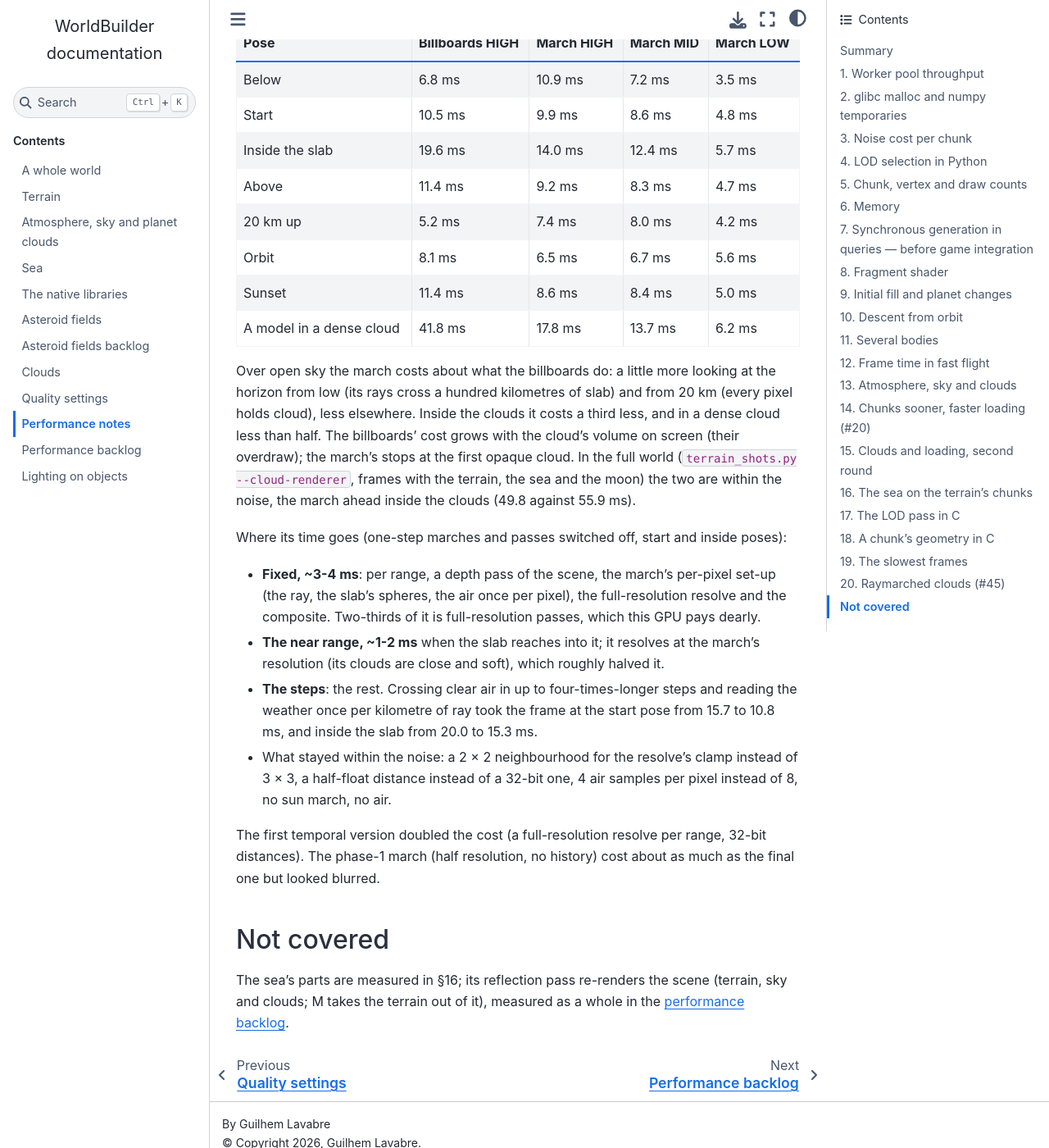
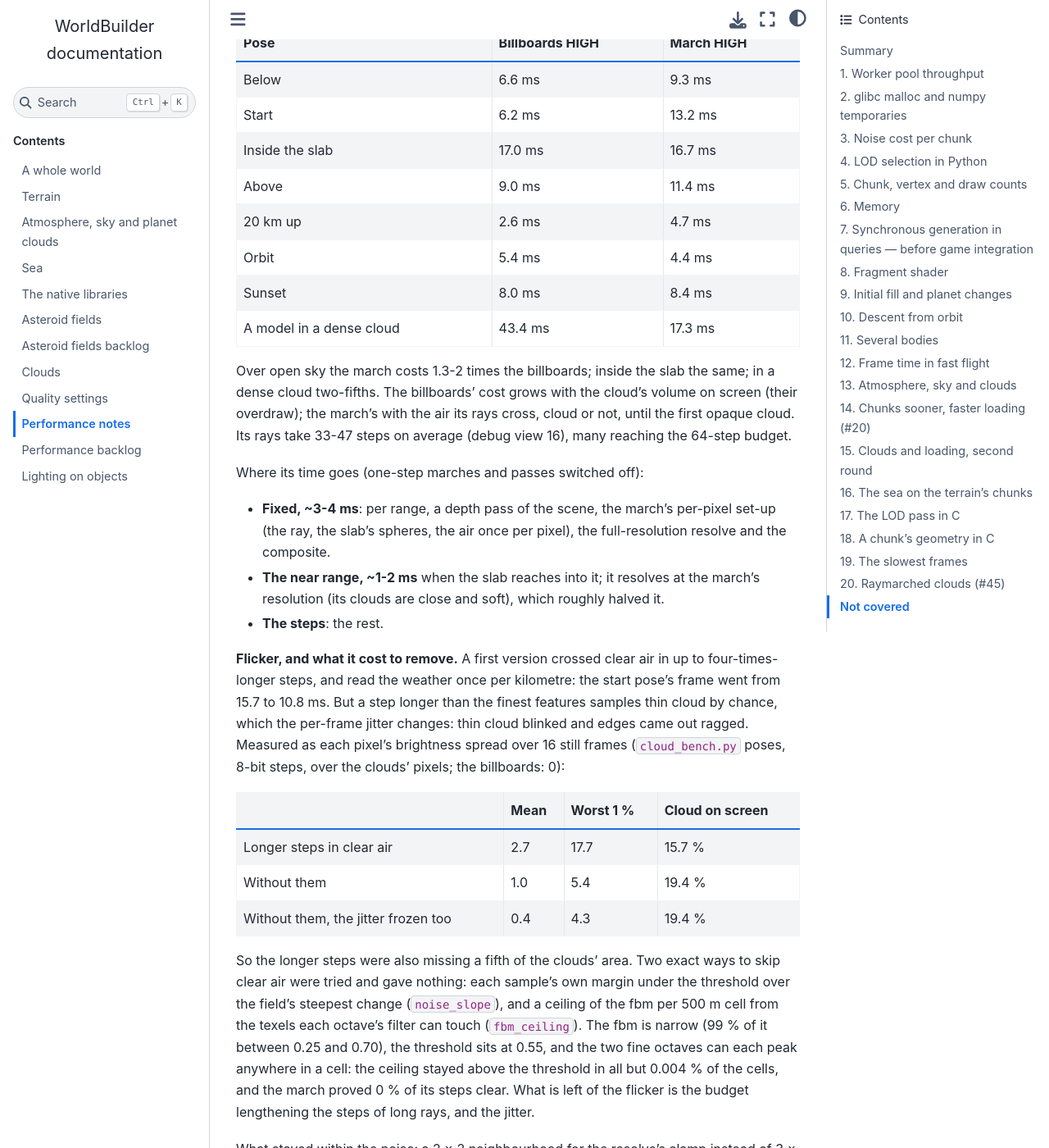
Before and after one commit to JoeDalton/WorldBuilder, a Sphinx documentation site: the page built from docs/source/performance.md, in a window 1280 px wide and 1400 px high, scrolled down 26630 px. Shown: the whole window at 82% size. Built offline with Sphinx 7.4.7 and the Sphinx Book theme 1.1.4, drawn with Linux system fonts in a browser that asks for light colours; pages that are not in the unit, such as notebooks, are missing from menus; some of the changed text lies outside the part shown.

Commit message:
Flicker is supposed to be gone but there is still some

```diff
--- a/docs/source/performance.md
+++ b/docs/source/performance.md
@@ -965,50 +965,64 @@ compared.
 | Orbit (deck only) | 7.0 ms | 8.4 ms | 6.2 ms | 5.6 ms |
 | Sunset | 4.1 ms | 6.7 ms | 8.1 ms | 6.1 ms |
 
-**Both renderers, one session:**
+**Both renderers, one session** (the march without longer steps in clear
+air, see below):
 
-| Pose | Billboards HIGH | March HIGH | March MID | March LOW |
-|---|---|---|---|---|
-| Below | 6.8 ms | 10.9 ms | 7.2 ms | 3.5 ms |
-| Start | 10.5 ms | 9.9 ms | 8.6 ms | 4.8 ms |
-| Inside the slab | 19.6 ms | 14.0 ms | 12.4 ms | 5.7 ms |
-| Above | 11.4 ms | 9.2 ms | 8.3 ms | 4.7 ms |
-| 20 km up | 5.2 ms | 7.4 ms | 8.0 ms | 4.2 ms |
-| Orbit | 8.1 ms | 6.5 ms | 6.7 ms | 5.6 ms |
-| Sunset | 11.4 ms | 8.6 ms | 8.4 ms | 5.0 ms |
-| A model in a dense cloud | 41.8 ms | 17.8 ms | 13.7 ms | 6.2 ms |
+| Pose | Billboards HIGH | March HIGH |
+|---|---|---|
+| Below | 6.6 ms | 9.3 ms |
+| Start | 6.2 ms | 13.2 ms |
+| Inside the slab | 17.0 ms | 16.7 ms |
+| Above | 9.0 ms | 11.4 ms |
+| 20 km up | 2.6 ms | 4.7 ms |
+| Orbit | 5.4 ms | 4.4 ms |
+| Sunset | 8.0 ms | 8.4 ms |
+| A model in a dense cloud | 43.4 ms | 17.3 ms |
 
-Over open sky the march costs about what the billboards do: a little more
-looking at the horizon from low (its rays cross a hundred kilometres of
-slab) and from 20 km (every pixel holds cloud), less elsewhere. Inside the
-clouds it costs a third less, and in a dense cloud less than half. The
-billboards' cost grows with the cloud's volume on screen (their overdraw);
-the march's stops at the first opaque cloud. In the full world
-(`terrain_shots.py --cloud-renderer`, frames with the terrain, the sea and
-the moon) the two are within the noise, the march ahead inside the clouds
-(49.8 against 55.9 ms).
+Over open sky the march costs 1.3-2 times the billboards; inside the slab
+the same; in a dense cloud two-fifths. The billboards' cost grows with the
+cloud's volume on screen (their overdraw); the march's with the air its rays
+cross, cloud or not, until the first opaque cloud. Its rays take 33-47
+steps on average (debug view 16), many reaching the 64-step budget.
 
-Where its time goes (one-step marches and passes switched off, start and
-inside poses):
+Where its time goes (one-step marches and passes switched off):
 
 - **Fixed, ~3-4 ms**: per range, a depth pass of the scene, the march's
   per-pixel set-up (the ray, the slab's spheres, the air once per pixel),
-  the full-resolution resolve and the composite. Two-thirds of it is
-  full-resolution passes, which this GPU pays dearly.
+  the full-resolution resolve and the composite.
 - **The near range, ~1-2 ms** when the slab reaches into it; it resolves at
   the march's resolution (its clouds are close and soft), which roughly
   halved it.
-- **The steps**: the rest. Crossing clear air in up to four-times-longer
-  steps and reading the weather once per kilometre of ray took the frame at
-  the start pose from 15.7 to 10.8 ms, and inside the slab from 20.0 to
-  15.3 ms.
-- What stayed within the noise: a 2 × 2 neighbourhood for the resolve's
-  clamp instead of 3 × 3, a half-float distance instead of a 32-bit one, 4
-  air samples per pixel instead of 8, no sun march, no air.
+- **The steps**: the rest.
 
-The first temporal version doubled the cost (a full-resolution resolve per
-range, 32-bit distances). The phase-1 march (half resolution, no history)
-cost about as much as the final one but looked blurred.
+**Flicker, and what it cost to remove.** A first version crossed clear air
+in up to four-times-longer steps, and read the weather once per kilometre:
+the start pose's frame went from 15.7 to 10.8 ms. But a step longer than the
+finest features samples thin cloud by chance, which the per-frame jitter
+changes: thin cloud blinked and edges came out ragged. Measured as each
+pixel's brightness spread over 16 still frames (`cloud_bench.py` poses,
+8-bit steps, over the clouds' pixels; the billboards: 0):
+
+| | Mean | Worst 1 % | Cloud on screen |
+|---|---|---|---|
+| Longer steps in clear air | 2.7 | 17.7 | 15.7 % |
+| Without them | 1.0 | 5.4 | 19.4 % |
+| Without them, the jitter frozen too | 0.4 | 4.3 | 19.4 % |
+
+So the longer steps were also missing a fifth of the clouds' area. Two
+exact ways to skip clear air were tried and gave nothing: each sample's own
+margin under the threshold over the field's steepest change
+(`noise_slope`), and a ceiling of the fbm per 500 m cell from the texels
+each octave's filter can touch (`fbm_ceiling`). The fbm is narrow (99 % of
+it between 0.25 and 0.70), the threshold sits at 0.55, and the two fine
+octaves can each peak anywhere in a cell: the ceiling stayed above the
+threshold in all but 0.004 % of the cells, and the march proved 0 % of its
+steps clear. What is left of the flicker is the budget lengthening the
+steps of long rays, and the jitter.
+
+What stayed within the noise: a 2 × 2 neighbourhood for the resolve's
+clamp instead of 3 × 3, a half-float distance instead of a 32-bit one, 4
+air samples per pixel instead of 8, no sun march, no air.
 
 ## Not covered
 
```
Also changed, not shown: CHANGELOG.md (+8 -2 lines), docs/source/clouds.md (+15 -9 lines), 8 other files.
